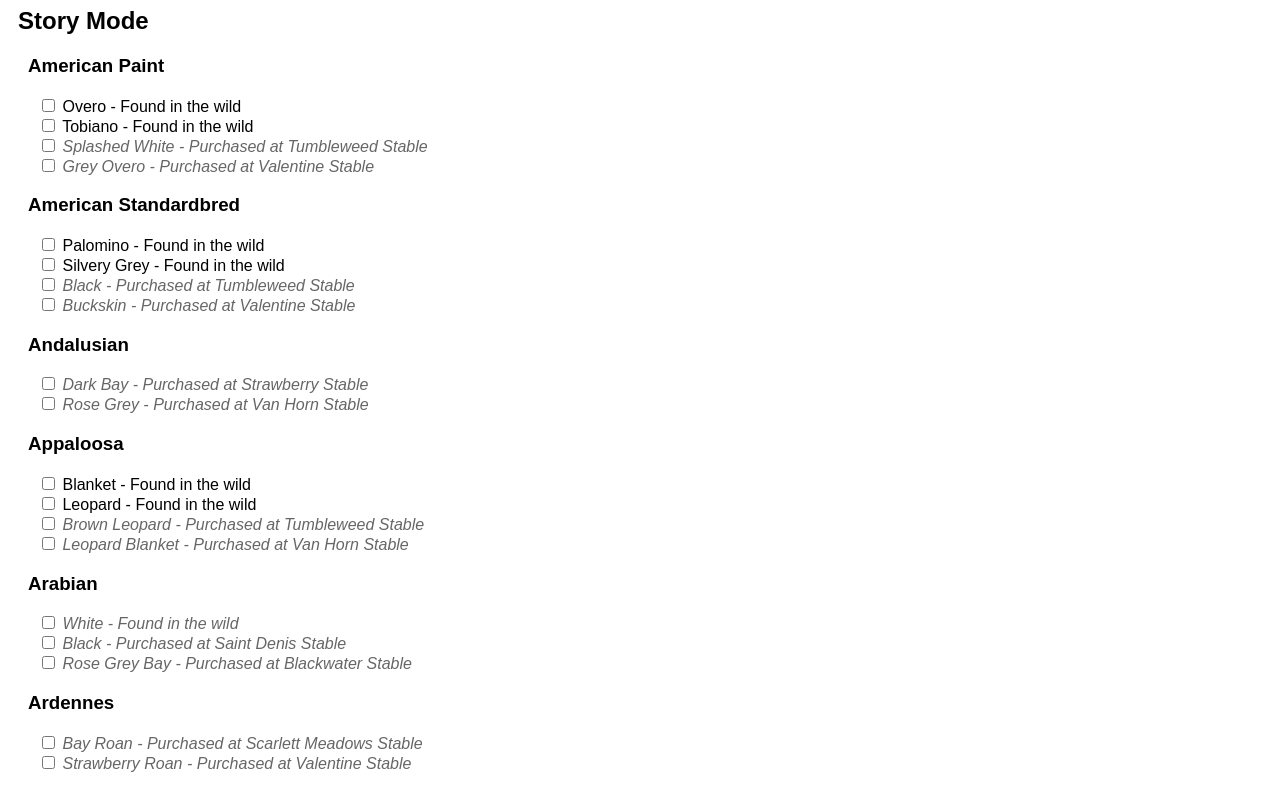
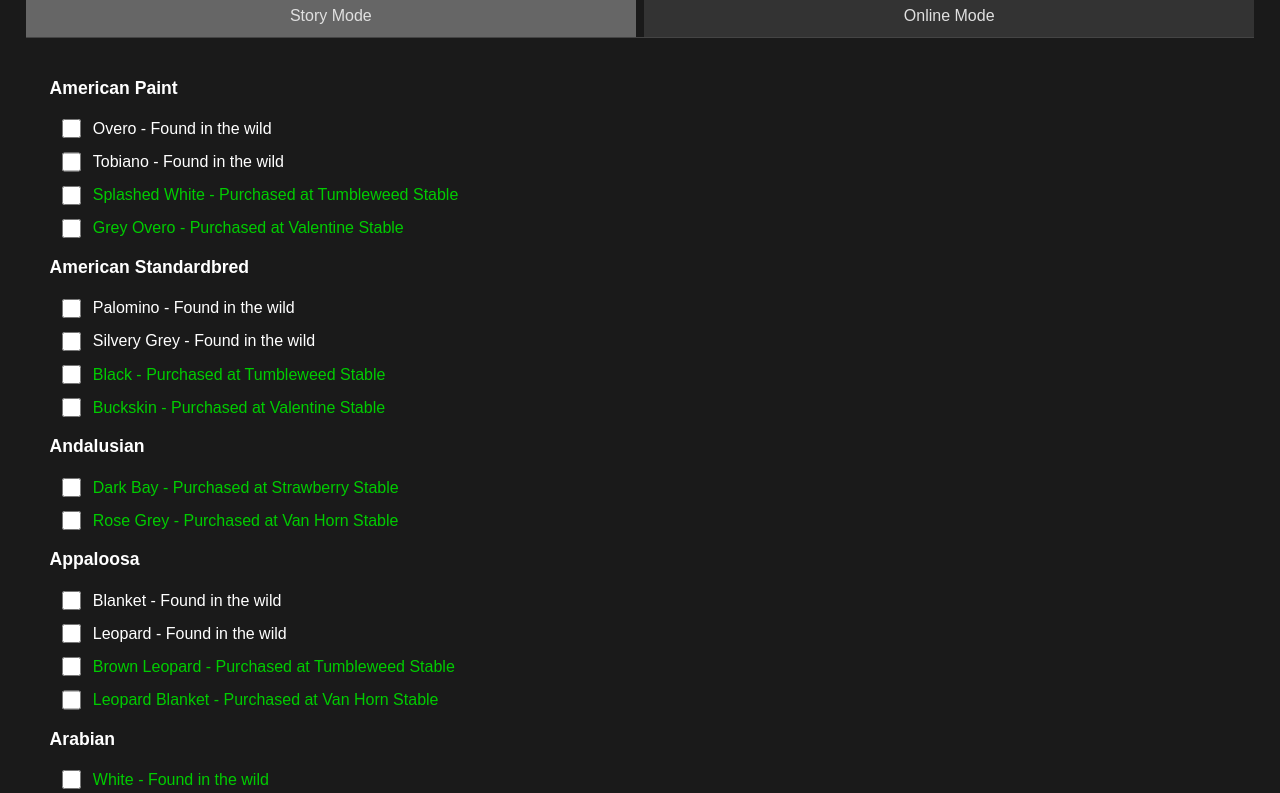
Before and after one commit to cruchert/RDR2HorseTracker2, a plain HTML site: page index.html in a window 1280 px wide. Shown: the part 91-884 px from the top of the page. Drawn offline with Linux system fonts and the light colour scheme.

Commit message:
Add files via upload

```diff
--- a/index.html
+++ b/index.html
@@ -5,17 +5,93 @@
     <meta name="viewport" content="width=device-width, initial-scale=1.0">
     <title>RDR2 Horse Tracker</title>
     <style>
-        body { font-family: Arial, sans-serif; padding: 10px; }
-        h2 { margin-top: 20px; }
-        h3 { margin-left: 10px; }
-        label { display: block; margin-left: 20px; }
-        .common { color: black; }
-        .uncommon { color: #666; font-style: italic; }
+        body {
+            font-family: Arial, sans-serif;
+            padding: 2vw; /* Relative padding */
+            background-color: #1a1a1a;
+            color: #e0e0e0;
+            margin: 0; /* Remove default margin */
+        }
+        h1 {
+            color: #ffffff;
+            font-size: 1.5rem; /* Larger on mobile */
+            margin-bottom: 1rem;
+        }
+        h2 {
+            color: #ffffff;
+            font-size: 1.3rem;
+            margin-top: 1.5rem;
+        }
+        h3 {
+            color: #ffffff;
+            font-size: 1.1rem;
+            margin-left: 1rem;
+            margin-top: 1rem;
+        }
+        label {
+            display: flex;
+            align-items: center;
+            margin: 0.5rem 0 0.5rem 1.5rem; /* Flexible spacing */
+            font-size: 1rem; /* Readable size */
+            word-wrap: break-word; /* Wrap long text */
+        }
+        input[type="checkbox"] {
+            margin-right: 0.75rem;
+            width: 1.2rem; /* Larger tap target */
+            height: 1.2rem;
+        }
+        .common { color: #ffffff; } /* White for common */
+        .uncommon { color: #00cc00; } /* Green for uncommon */
+        .awarded { color: #00b7eb; } /* Blue for awarded */
         .checked { text-decoration: line-through; }
+        .tab {
+            overflow: hidden;
+            border-bottom: 1px solid #444;
+            margin-bottom: 1rem;
+            display: flex;
+            flex-wrap: wrap; /* Allow wrapping on small screens */
+            gap: 0.5rem; /* Space between buttons */
+        }
+        .tab button {
+            background-color: #333;
+            color: #e0e0e0;
+            border: none;
+            outline: none;
+            cursor: pointer;
+            padding: 0.75rem 1.5rem;
+            transition: background-color 0.3s;
+            flex: 1; /* Equal width, adjusts on wrap */
+            min-width: 120px; /* Prevent too-small buttons */
+            font-size: 1rem;
+        }
+        .tab button:hover { background-color: #555; }
+        .tab button.active { background-color: #666; }
+        .tabcontent {
+            display: none;
+            padding: 0.5rem;
+        }
+
+        /* Media query for smaller screens */
+        @media (max-width: 600px) {
+            h1 { font-size: 1.3rem; }
+            h2 { font-size: 1.1rem; }
+            h3 { font-size: 1rem; }
+            label { font-size: 0.9rem; margin-left: 1rem; }
+            .tab button { padding: 0.5rem 1rem; font-size: 0.9rem; }
+            input[type="checkbox"] { width: 1rem; height: 1rem; }
+        }
     </style>
 </head>
 <body>
     <h1>RDR2 Horse Tracker</h1>
+    <div class="tab">
+        <button class="tablinks" onclick="openTab(event, 'StoryMode')" id="defaultOpen">Story Mode</button>
+        <button class="tablinks" onclick="openTab(event, 'OnlineMode')">Online Mode</button>
+    </div>
+
+    <div id="StoryMode" class="tabcontent"></div>
+    <div id="OnlineMode" class="tabcontent"></div>
+
     <script>
         const horseData = {
             "Story Mode": {
@@ -51,7 +127,7 @@
                     "Strawberry Roan": { source: "Stable", stable: "Valentine Stable", rarity: "uncommon" }
                 },
                 "Dutch Warmblood": {
-                    "Cremello": { source: "Wild", rarity: "common" },
+                    "Cremello": { source: "Awarded via Story", note: "The Veteran IV", rarity: "awarded" },
                     "Sooty Buckskin": { source: "Stable", stable: "Scarlett Meadows Stable", rarity: "uncommon" },
                     "Seal Brown": { source: "Stable", stable: "Valentine Stable", rarity: "uncommon" },
                     "Chocolate Roan": { source: "Stable", stable: "Saint Denis Stable", rarity: "uncommon" }
@@ -78,9 +154,9 @@
                     "Reverse Dapple Roan": { source: "Stable", stable: "Saint Denis Stable", rarity: "uncommon" }
                 },
                 "Shire": {
-                    "Dark Bay": { source: "Story Only", note: "Mission-specific", rarity: "uncommon" },
-                    "Light Grey": { source: "Story Only", note: "Mission-specific", rarity: "uncommon" },
-                    "Raven Black": { source: "Story Only", note: "Mission-specific", rarity: "uncommon" }
+                    "Dark Bay": { source: "Wild", rarity: "uncommon" },
+                    "Light Grey": { source: "Wild", rarity: "uncommon" },
+                    "Raven Black": { source: "Wild", rarity: "uncommon" }
                 },
                 "Suffolk Punch": {
                     "Sorrel": { source: "Wild", rarity: "common" },
@@ -94,7 +170,7 @@
                     "Flaxen Roan": { source: "Stable", stable: "Valentine Stable", rarity: "uncommon" }
                 },
                 "Thoroughbred": {
-                    "Brindle": { source: "Wild", rarity: "common" },
+                    "Brindle": { source: "Awarded via Story", note: "The Sheep and the Goats", rarity: "awarded" },
                     "Blood Bay": { source: "Stable", stable: "Valentine Stable", rarity: "uncommon" },
                     "Dapple Grey": { source: "Stable", stable: "Saint Denis Stable", rarity: "uncommon" }
                 },
@@ -164,7 +240,7 @@
                     "Bay": { source: "Stable", stable: "Any Stable", rarity: "common" },
                     "Palomino": { source: "Stable", stable: "Any Stable", rarity: "common" },
                     "Bay Roan": { source: "Stable", stable: "Any Stable", rarity: "common" },
-                    "Flax Infrastructuren Chestnut": { source: "Stable", stable: "Any Stable", rarity: "common" }
+                    "Flaxen Chestnut": { source: "Stable", stable: "Any Stable", rarity: "common" }
                 },
                 "Mustang": {
                     "Grullo Dun": { source: "Stable", stable: "Any Stable", rarity: "common" },
@@ -200,24 +276,28 @@
             }
         };
 
-        let html = '';
-        for (const mode in horseData) {
-            html += `<h2>${mode}</h2>`;
+        function generateContent(mode, containerId) {
+            let html = '';
             for (const breed in horseData[mode]) {
                 html += `<h3>${breed}</h3>`;
                 for (const coat in horseData[mode][breed]) {
                     const data = horseData[mode][breed][coat];
                     let sourceText = data.source === "Wild" ? "Found in the wild" :
                                     data.source === "Stable" ? `Purchased at ${data.stable}` :
-                                    "Story Mode only";
-                    if (data.note) sourceText += ` (${data.note})`;
+                                    data.source === "Awarded via Story" ? `Awarded via Story${data.note ? ` (${data.note})` : ''}` :
+                                    `Story Mode only${data.note ? ` (${data.note})` : ''}`;
                     const id = `${mode}-${breed}-${coat}`.replace(/\s/g, "-");
-                    const rarityClass = data.rarity === "common" ? "common" : "uncommon";
+                    const rarityClass = data.rarity === "common" ? "common" :
+                                       data.rarity === "uncommon" ? "uncommon" :
+                                       "awarded";
                     html += `<label><input type="checkbox" id="${id}" onchange="toggleStrikethrough(this)"> <span class="${rarityClass}" id="text-${id}">${coat} - ${sourceText}</span></label>`;
                 }
             }
+            document.getElementById(containerId).innerHTML = html;
         }
-        document.body.insertAdjacentHTML('beforeend', html);
+
+        generateContent("Story Mode", "StoryMode");
+        generateContent("Online Mode", "OnlineMode");
 
         function toggleStrikethrough(checkbox) {
             const textSpan = document.getElementById(`text-${checkbox.id}`);
@@ -236,12 +316,27 @@
                     const checkbox = document.getElementById(id);
                     if (checkbox) {
                         checkbox.checked = localStorage.getItem(id) === "true";
-                        toggleStrikethrough(checkbox); // Apply initial state
+                        toggleStrikethrough(checkbox);
                         checkbox.onchange = () => toggleStrikethrough(checkbox);
                     }
                 }
             }
         }
+
+        function openTab(evt, tabName) {
+            const tabcontent = document.getElementsByClassName("tabcontent");
+            for (let i = 0; i < tabcontent.length; i++) {
+                tabcontent[i].style.display = "none";
+            }
+            const tablinks = document.getElementsByClassName("tablinks");
+            for (let i = 0; i < tablinks.length; i++) {
+                tablinks[i].classList.remove("active");
+            }
+            document.getElementById(tabName).style.display = "block";
+            evt.currentTarget.classList.add("active");
+        }
+
+        document.getElementById("defaultOpen").click();
     </script>
 </body>
 </html>
```
